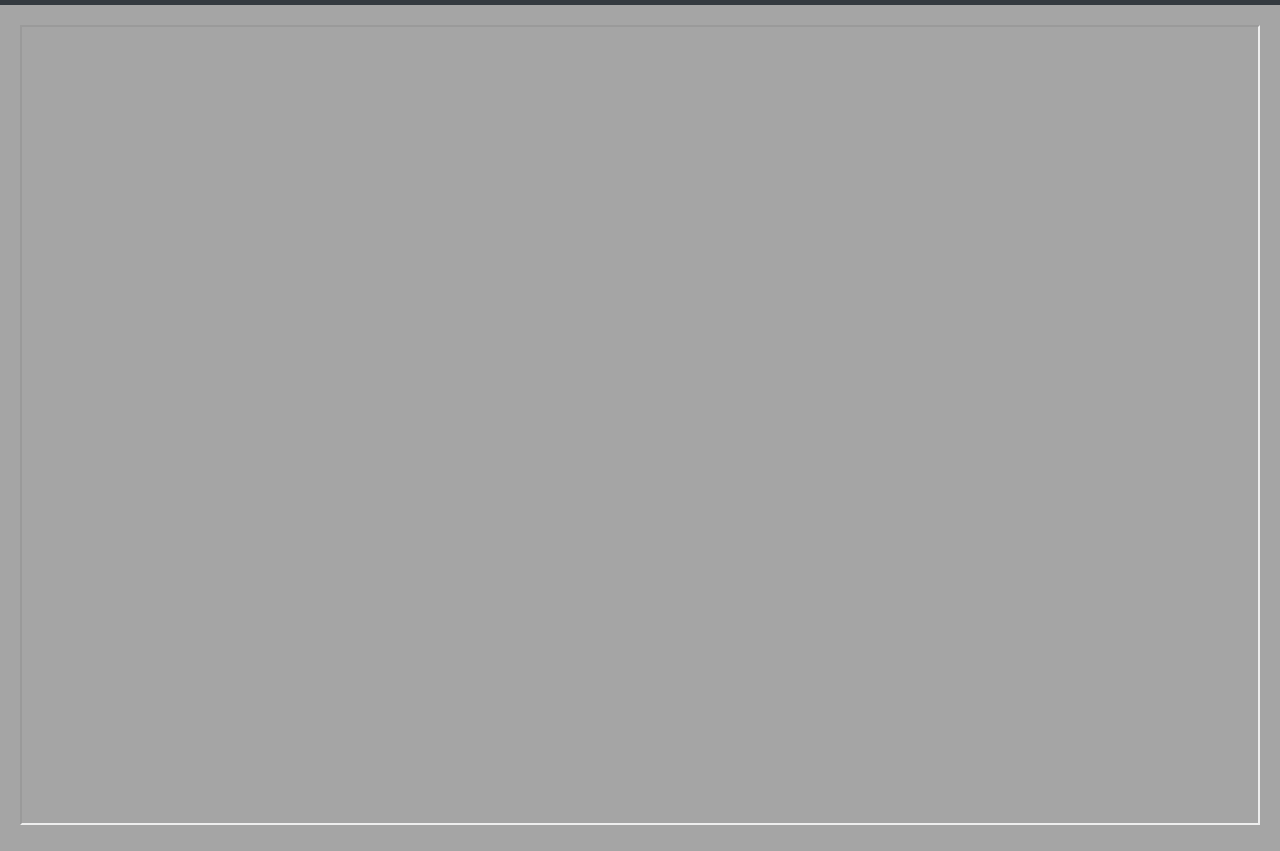
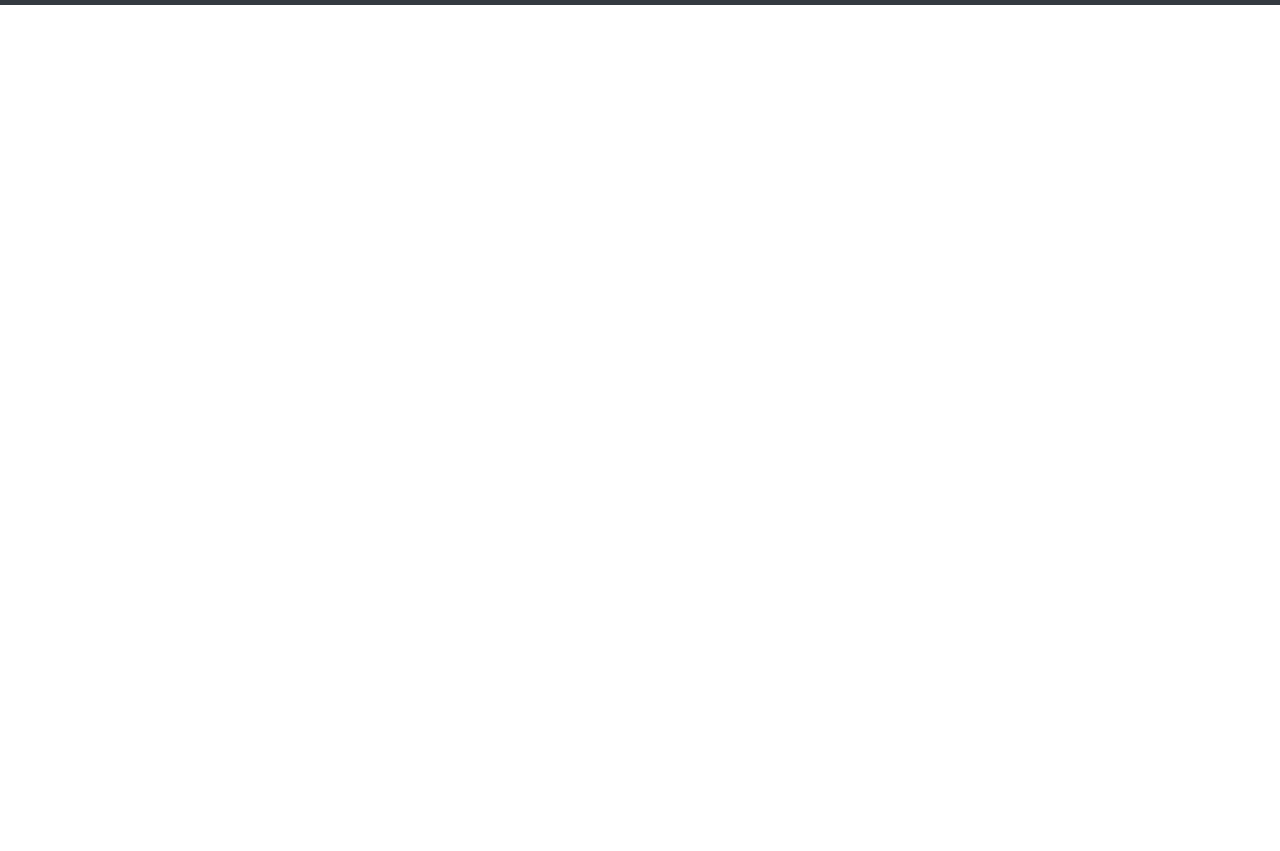
Before and after one commit to jonathasth1/Nova-pasta, a plain HTML site: page index.html in a window 1280 px wide. Shown: the part 87-938 px from the top of the page. After the commit the page ends 800 px from the top, so only its background shows below. Drawn offline with nearby package versions, Linux system fonts and the light colour scheme.

Commit message:
mudando o div embaixo do head - div class cardBody

```diff
--- a/CSS/style.css
+++ b/CSS/style.css
@@ -21,5 +21,5 @@
     font-weight: bold;
 }
 body{
-    background-image: url('imagens/FUNDO.png')
+    background-color: aliceblue;
 }
--- a/index.html
+++ b/index.html
@@ -133,8 +133,8 @@
 
     </header>
 
-    <div class="card-body">
-      <iframe id="myFrame" width="100%" height="800"></iframe>
+    <div class="embed-responsive embed-responsive-21by9">
+      <iframe id="myFrame" allowfullscreen></iframe>
     </div>
 
   <script>
```
